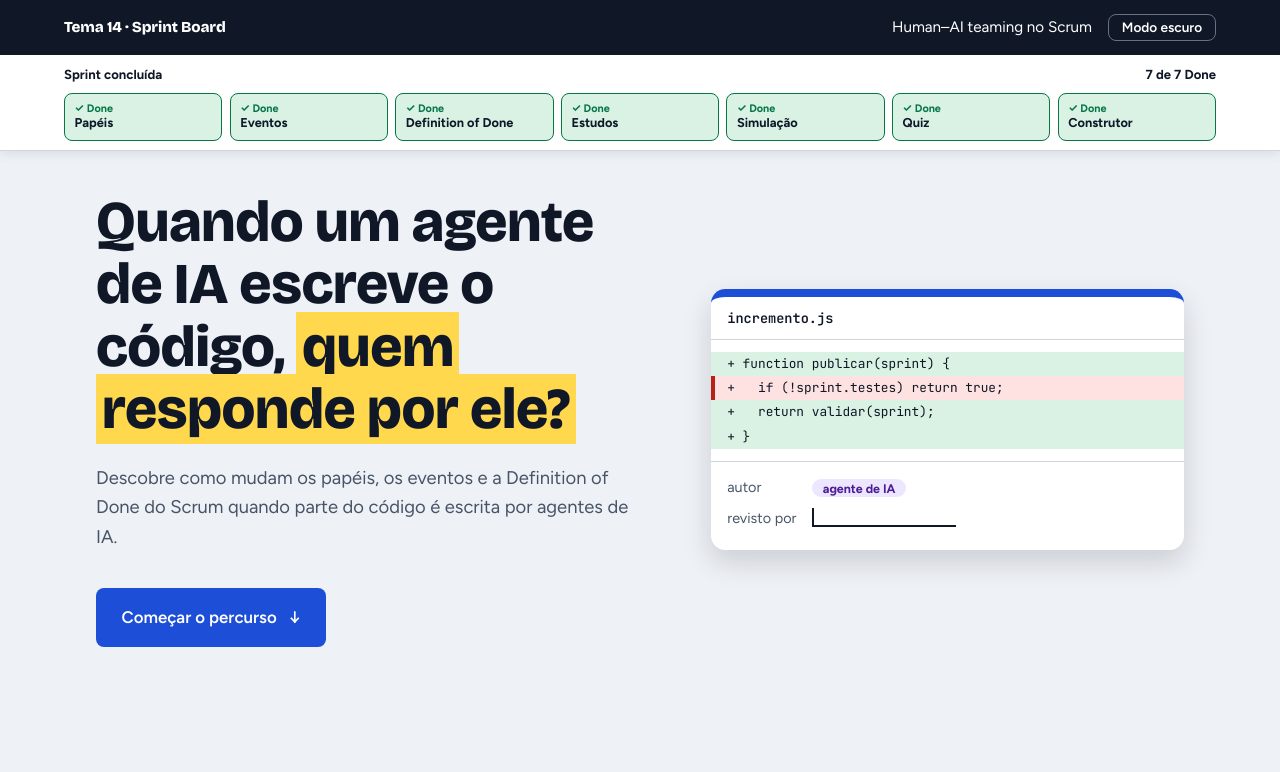
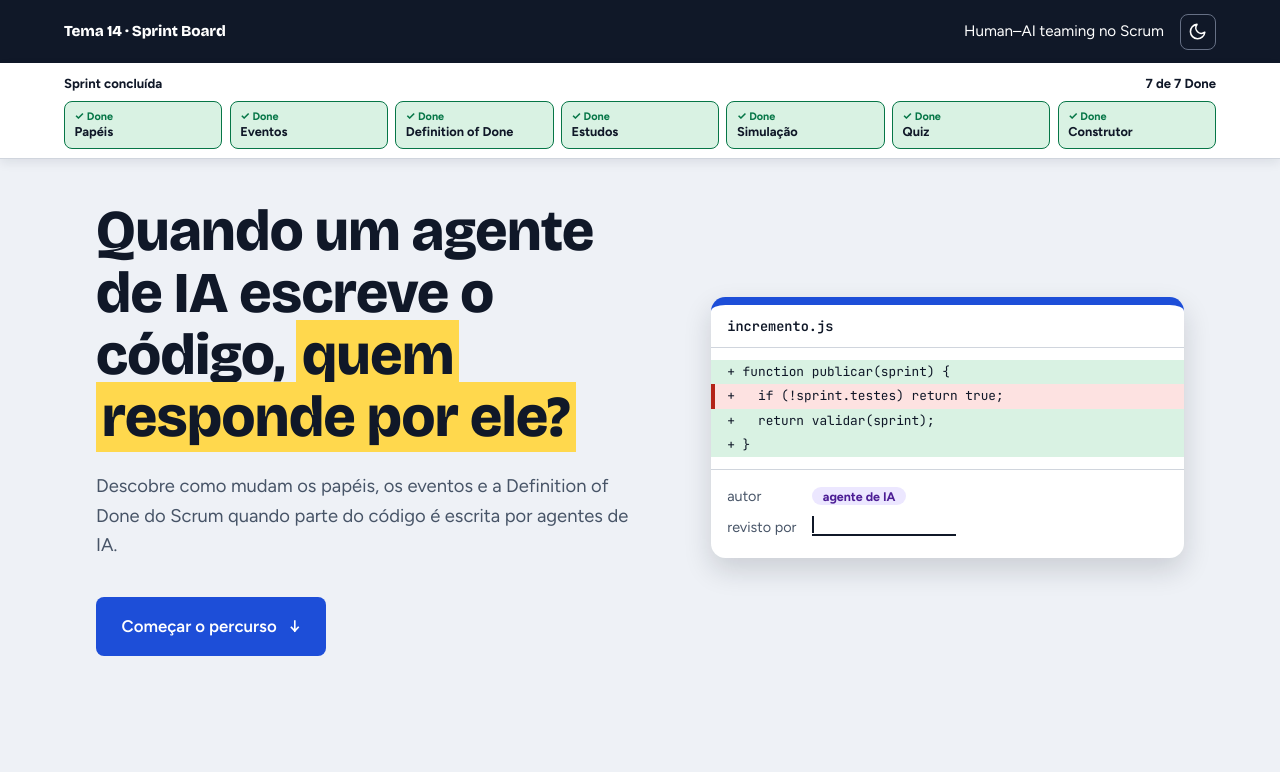
Before and after one commit to cardohso/tema14-scrum-ia, a plain HTML site: page index.html in a window 1280 px wide. Shown: the top 772 px of the page. Drawn offline with nearby package versions, Linux system fonts and the light colour scheme.

Commit message:
Botão de modo de cor só com ícones de sol e lua (T1T-30)

```diff
--- a/index.html
+++ b/index.html
@@ -575,10 +575,11 @@
   .passo h4, .quiz-progresso-texto, .dod-card legend { font-weight: 700; font-size: 0.92rem; }
 
   /* T1T-30: escolha do modo claro ou escuro */
-  .tema-botao { padding: 0.3rem 0.8rem; border: 1px solid #667085; border-radius: 0.5rem; background: transparent; color: #fff; font: 600 0.85rem var(--sans); cursor: pointer; }
+  .tema-botao { display: inline-grid; place-items: center; width: 2.25rem; height: 2.25rem; padding: 0; border: 1px solid #667085; border-radius: 0.5rem; background: transparent; color: #fff; font: 600 0.85rem var(--sans); cursor: pointer; }
   .tema-botao:hover { border-color: var(--yellow); color: var(--yellow); }
   .tema-botao:focus-visible { outline: 3px solid var(--yellow); outline-offset: 2px; }
   .tema-botao[hidden] { display: none; }
+  .tema-botao svg { width: 1.2rem; height: 1.2rem; fill: none; stroke: currentColor; stroke-width: 2; stroke-linecap: round; stroke-linejoin: round; }
   .topo { align-items: center; }
   .topo-direita { display: flex; flex-wrap: wrap; align-items: center; gap: 0.5rem 1rem; }
 </style>
@@ -588,7 +589,7 @@
 </style>
 </head>
 <body>
-<header class="topo"><a class="logo" href="#inicio">Tema 14 · Sprint Board</a><span class="topo-direita"><span>Human–AI teaming no Scrum</span><button type="button" class="tema-botao" hidden>Modo claro</button></span></header>
+<header class="topo"><a class="logo" href="#inicio">Tema 14 · Sprint Board</a><span class="topo-direita"><span>Human–AI teaming no Scrum</span><button type="button" class="tema-botao" aria-label="Modo claro" title="Modo claro" hidden></button></span></header>
 <nav class="sprint" id="progresso-geral" aria-label="Progresso na página">
   <div class="sprint-topo"><span id="sprint-agora">Em curso: Início</span><span id="sprint-conta">0 de 7 Done</span><button type="button" class="sprint-menu" aria-expanded="false" aria-controls="sprint-lista">Secções</button></div>
   <div class="sr-only" id="sprint-barra" role="progressbar" aria-label="Progresso na página" aria-valuemin="0" aria-valuemax="7" aria-valuenow="0" aria-valuetext="0 de 7 secções Done"></div>
@@ -1344,7 +1345,16 @@
     const botao = document.querySelector(".tema-botao");
     const sistema = window.matchMedia("(prefers-color-scheme: dark)");
     const atual = () => raiz.dataset.tema || (sistema.matches ? "escuro" : "claro");
-    function mostrar() { botao.textContent = atual() === "escuro" ? "Modo claro" : "Modo escuro"; }
+    const SOL = '<svg viewBox="0 0 24 24" aria-hidden="true" focusable="false"><circle cx="12" cy="12" r="4"/><path d="M12 2v2M12 20v2M2 12h2M20 12h2M4.9 4.9l1.4 1.4M17.7 17.7l1.4 1.4M4.9 19.1l1.4-1.4M17.7 6.3l1.4-1.4"/></svg>';
+    const LUA = '<svg viewBox="0 0 24 24" aria-hidden="true" focusable="false"><path d="M21 12.8A9 9 0 1 1 11.2 3a7 7 0 0 0 9.8 9.8z"/></svg>';
+    // mostra o sol quando a página está escura e a lua quando está clara
+    function mostrar() {
+      const escuro = atual() === "escuro";
+      const nome = escuro ? "Modo claro" : "Modo escuro";
+      botao.innerHTML = escuro ? SOL : LUA;
+      botao.setAttribute("aria-label", nome);
+      botao.title = nome;
+    }
     botao.addEventListener("click", () => {
       raiz.dataset.tema = atual() === "escuro" ? "claro" : "escuro";
       try { localStorage.setItem("tema", raiz.dataset.tema); } catch {}
```
Also changed, not shown: referencias.html (+13 -3 lines).
